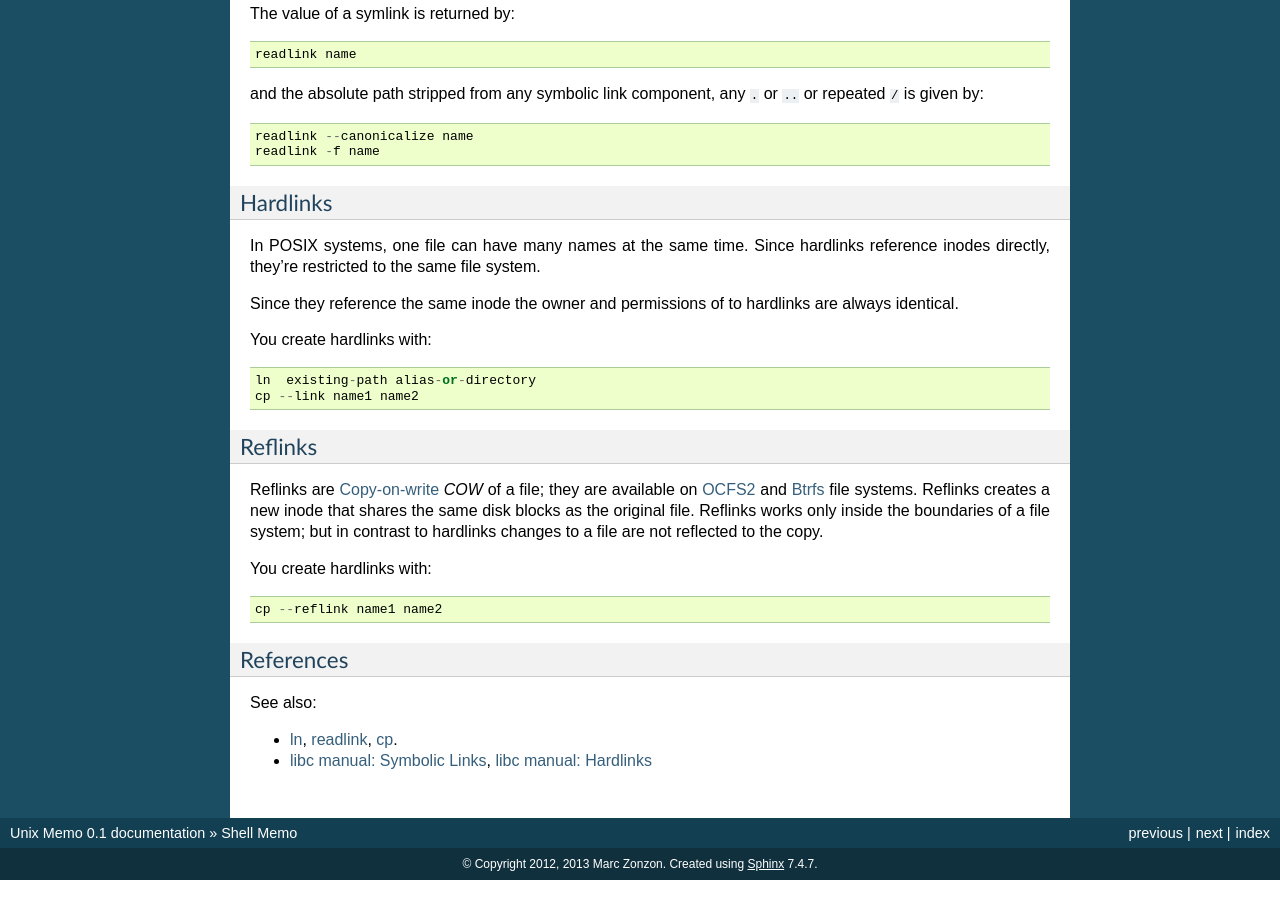
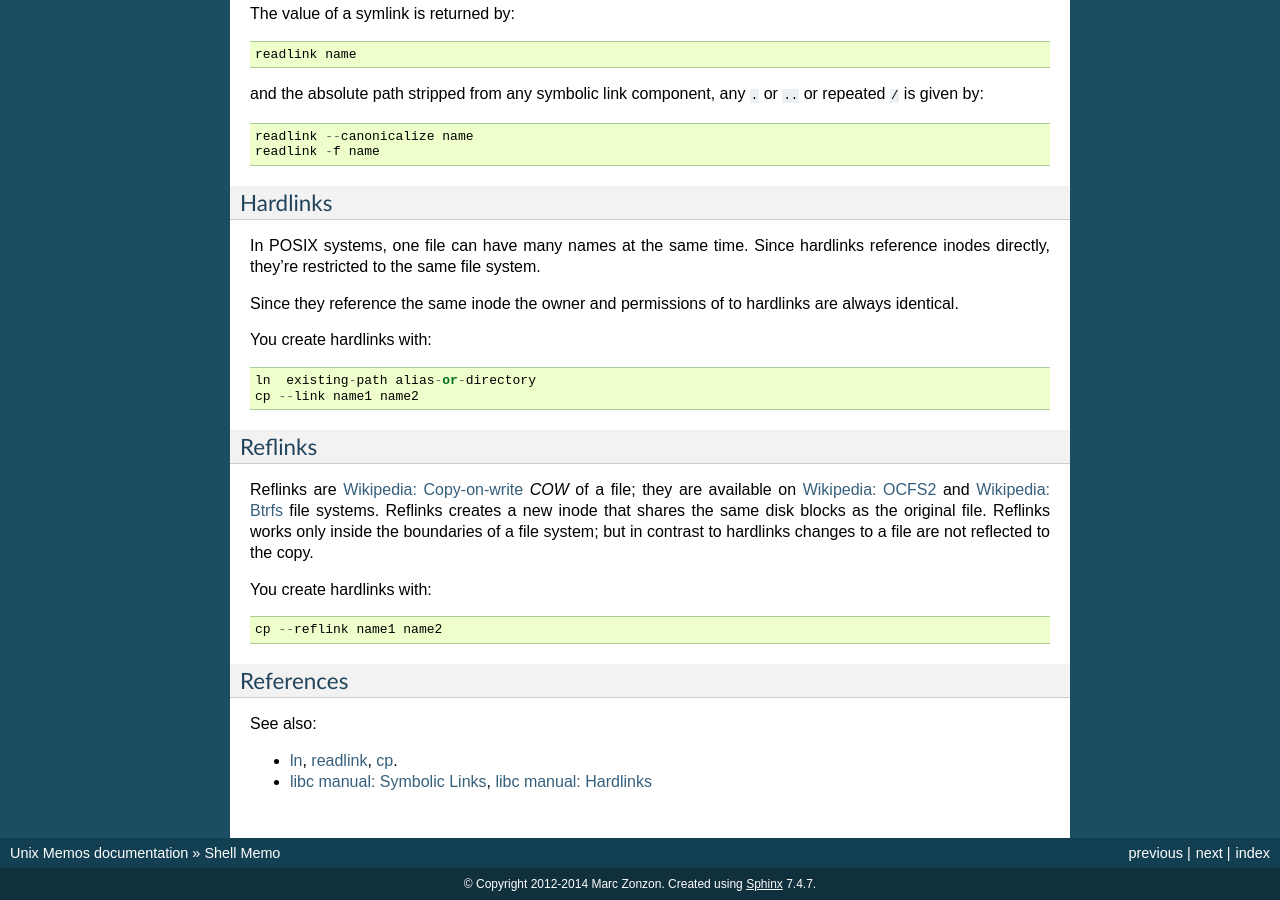
Before and after one commit to marczz/unix_memo, a Sphinx documentation site: the page built from source/shell.rst, in a window 1280 px wide and 900 px high, scrolled down 1298 px. Built offline with Sphinx 7.4.7, drawn with Linux system fonts in a browser that asks for light colours; pages that are not in the unit, such as notebooks, are missing from menus; the version number could not be read and is left out; some of the changed text lies outside the part shown.

Commit message:
conf.py: fixes and auto versioning
    -   fixed the name uni memos
    -   updated copyright
    -   added code to derive version from git.

```diff
--- a/source/conf.py
+++ b/source/conf.py
@@ -46,17 +46,21 @@ source_suffix = '.rst'
 master_doc = 'index'
 
 # General information about the project.
-project = 'Unix Memo'
-copyright = '2012, 2013 Marc Zonzon'
+project = 'Unix Memos'
+copyright = '2012-2014 Marc Zonzon'
 
 # The version info for the project you're documenting, acts as replacement for
 # |version| and |release|, also used in various other places throughout the
 # built documents.
 #
+# extract versioning from git tags
+from subprocess import Popen, PIPE
+commit = Popen(["git", "describe","--tags", ], stdout=PIPE).communicate()[0]
+commit = commit.decode().strip().split('-')
 # The short X.Y version.
-version = '0.1'
+version = commit[0]
 # The full version, including alpha/beta/rc tags.
-release = '0.1'
+release = '-'.join(commit)
 
 # The language for content autogenerated by Sphinx. Refer to documentation
 # for a list of supported languages.
@@ -179,14 +183,14 @@ html_static_path = ['_static']
 #html_file_suffix = None
 
 # Output file base name for HTML help builder.
-htmlhelp_basename = 'UnixMemodoc'
+htmlhelp_basename = 'UnixMemos'
 
 
 # -- Options for LaTeX output ---------------------------------------------
 
 latex_elements = {
 # The paper size ('letterpaper' or 'a4paper').
-#'papersize': 'letterpaper',
+'papersize': 'a4paper',
 
 # The font size ('10pt', '11pt' or '12pt').
 #'pointsize': '10pt',
@@ -199,7 +203,7 @@ latex_elements = {
 # (source start file, target name, title,
 #  author, documentclass [howto, manual, or own class]).
 latex_documents = [
-  ('index', 'UnixMemo.tex', 'Unix Memo Documentation',
+  ('index', 'UnixMemos.ltx', 'Unix Memos Collection',
    'Marc Zonzon', 'manual'),
 ]
 
@@ -229,7 +233,7 @@ latex_documents = [
 # One entry per manual page. List of tuples
 # (source start file, name, description, authors, manual section).
 man_pages = [
-    ('index', 'unixmemo', 'Unix Memo Documentation',
+    ('index', 'unixmemos', 'Unix Memos Collection',
      ['Marc Zonzon'], 1)
 ]
 
@@ -243,8 +247,8 @@ man_pages = [
 # (source start file, target name, title, author,
 #  dir menu entry, description, category)
 texinfo_documents = [
-  ('index', 'UnixMemo', 'Unix Memo Documentation',
-   'Marc Zonzon', 'UnixMemo', 'One line description of project.',
+  ('index', 'UnixMemos', 'Unix Memos Collection',
+   'Marc Zonzon', 'UnixMemos', 'Collection of UNIX administration memos..',
    'Miscellaneous'),
 ]
 
@@ -264,13 +268,13 @@ texinfo_documents = [
 # -- Options for Epub output ----------------------------------------------
 
 # Bibliographic Dublin Core info.
-epub_title = 'Unix Memo'
+epub_title = 'Unix Memos'
 epub_author = 'Marc Zonzon'
 epub_publisher = 'Marc Zonzon'
-epub_copyright = '2012,2013 Marc Zonzon'
+epub_copyright = '2012-2014 Marc Zonzon'
 
 # The basename for the epub file. It defaults to the project name.
-#epub_basename = 'Unix Memo'
+#epub_basename = 'Unix Memos'
 
 # The HTML theme for the epub output. Since the default themes are not optimized
 # for small screen space, using the same theme for HTML and epub output is
@@ -337,6 +341,8 @@ extlinks = {
     'man':('http://manpages.debian.net/cgi-bin/man.cgi?query=%s', ''),
     'bsdman':('http://www.openbsd.org/cgi-bin/man.cgi?query=%s', ''),
     'coreutils':('http://www.gnu.org/software/coreutils/manual/html_node/%s-invocation.html', ''),
-    'wikipedia':('http://en.wikipedia.org/wiki/%s', ''),
+    'wikipedia':('http://en.wikipedia.org/wiki/%s', 'Wikipedia: '),
     'mzlinux':('http://www.mzlinux.org/node/%s', ''),
+    'cups':('http://www.cups.org/documentation.php/%s', ''),
+    'locups':('http://localhost:631/help/%s', ''),
     }
```
